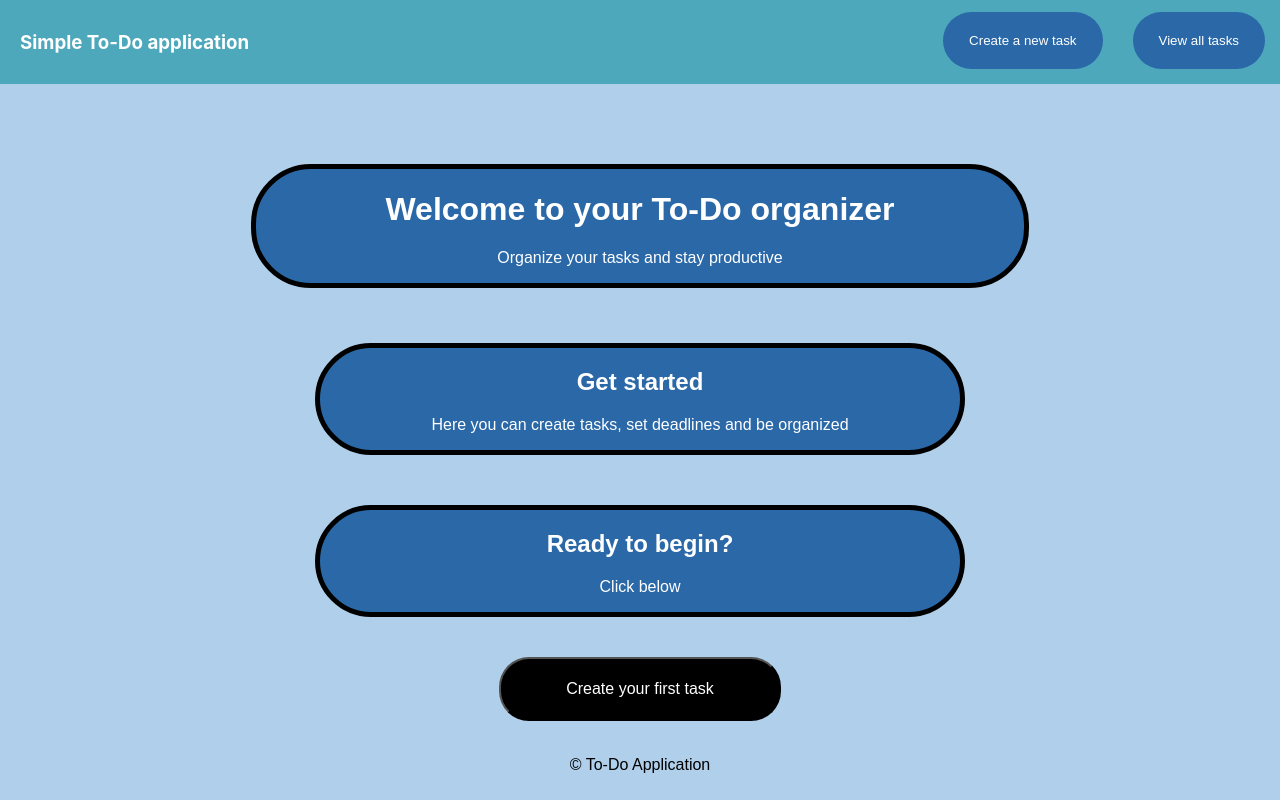
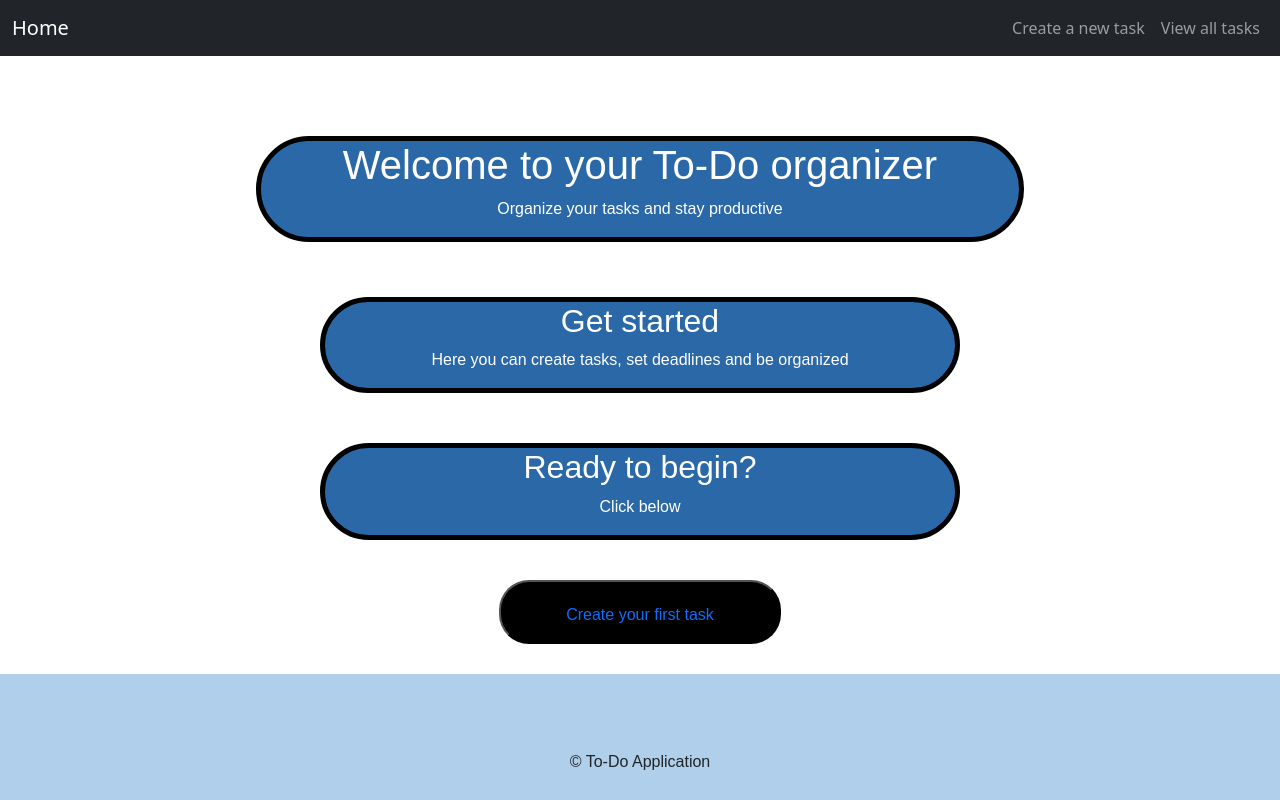
Before and after one commit to rstoyanovv/intro-to-react, a React (Create React App) app in the folder todo-frontend/: page / in a window 1280 px wide. Built offline with nearby package versions, Linux system fonts and the light colour scheme.

Commit message:
Adding Bootstrap

```diff
--- /dev/null
+++ b/package.json
@@ -0,0 +1,5 @@
+{
+  "dependencies": {
+    "bootstrap": "^5.3.2"
+  }
+}
--- a/todo-frontend/public/index.html
+++ b/todo-frontend/public/index.html
@@ -11,7 +11,7 @@
     />
     <link rel="apple-touch-icon" href="%PUBLIC_URL%/logo192.png" />
     <link rel="manifest" href="%PUBLIC_URL%/manifest.json" />
-    <title>React App</title>
+    <title>To-Do Application</title>
   </head>
   <body>
     <noscript>You need to enable JavaScript to run this app.</noscript>
--- a/todo-frontend/src/components/Navbar.js
+++ b/todo-frontend/src/components/Navbar.js
@@ -1,34 +1,23 @@
 export default function Navbar() {
-    const styleOfATag = {
-        display: 'block',
-        textDecoration: 'none',
-        padding: '20px 20px',
-    }
+    return (
+        <nav className="navbar navbar-expand-lg navbar-dark bg-dark">
+            <div className="container-fluid">
+                <a className="navbar-brand" href="/">Home</a>
+                <button className="navbar-toggler" type="button" data-bs-toggle="collapse" data-bs-target="#navbarNavDropdown" aria-controls="navbarNavDropdown" aria-expanded="false" aria-label="Toggle navigation">
+                    <span className="navbar-toggler-icon"></span>
+                </button>
+                <div className="collapse navbar-collapse justify-content-end" id="navbarNavDropdown">
+                    <ul className="navbar-nav">
+                        <li className="nav-item">
+                            <a className="nav-link" href="/api/create-task">Create a new task</a>
+                        </li>
+                        <li className="nav-item">
+                            <a className="nav-link" href="/api/get-tasks">View all tasks</a>
+                        </li>
+                    </ul>
+                </div>
+            </div>
+        </nav>
 
-    const styleOfButton = {
-        border: 'white',
-        borderRadius: '30px',
-    }
-
-    const styleOfNavButtons = {
-        position: 'absolute',
-        right: '0',
-    }
-
-    return (
-        <nav>
-            <a href='/'>
-                <h3>Simple To-Do application</h3>
-            </a>
-            <div className="nav-button-section" style={styleOfNavButtons}>
-                <button style={styleOfButton}>
-                    <a style={styleOfATag} href='/api/create-task'> Create a new task </a>
-                </button>
-                <button style={styleOfButton}>
-                    <a style={styleOfATag} href='/api/get-tasks'> View all tasks </a>
-                </button>
-            </div>
-
-        </nav>
     );
 }
--- a/todo-frontend/src/index.js
+++ b/todo-frontend/src/index.js
@@ -3,6 +3,7 @@ import ReactDOM from 'react-dom/client';
 import './index.css';
 import App from './App';
 import reportWebVitals from './reportWebVitals';
+import 'bootstrap/dist/css/bootstrap.min.css';
 
 const root = ReactDOM.createRoot(document.getElementById('root'));
 root.render(
```
Also changed, not shown: 1 other file (tests, documents, lock files or other folders).
